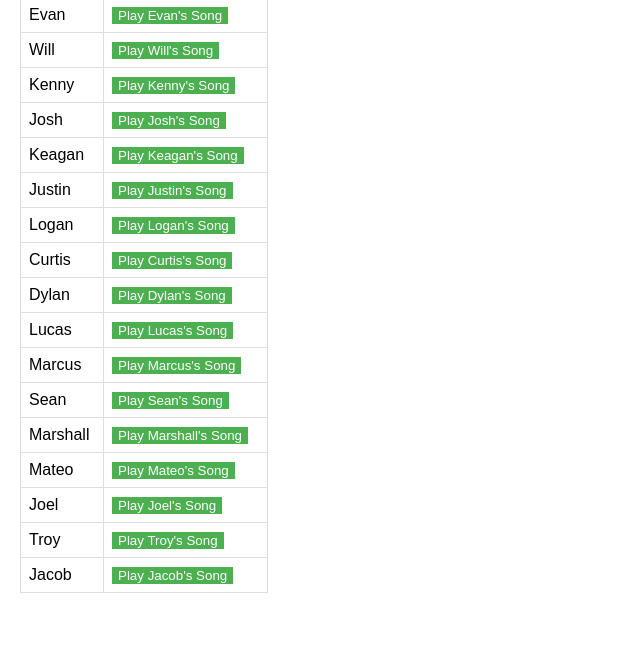
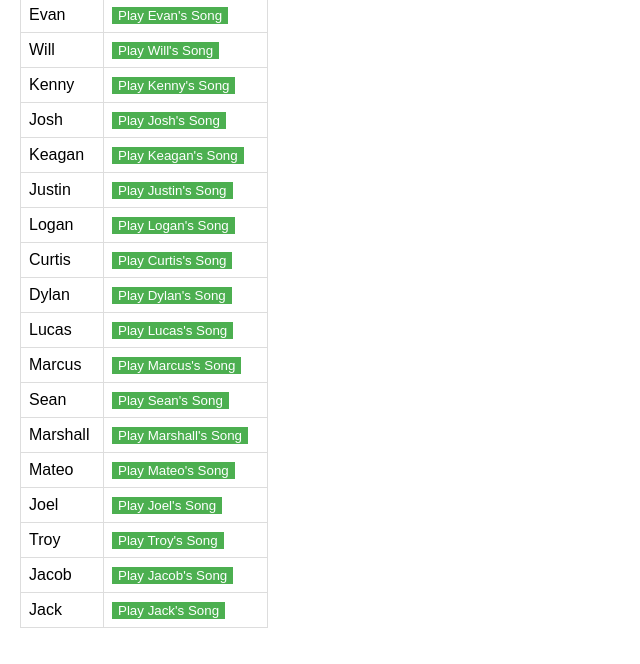
Before and after one commit to evan-beaudoin99/Goal-Song, a plain HTML site: page index.html in a window 1280 px wide. Shown: the part 138-802 px from the top of the page, without its empty margins (0-640 px from the left). Drawn offline with Linux system fonts and the light colour scheme.

Commit message:
Update index.html

```diff
--- a/index.html
+++ b/index.html
@@ -128,6 +128,10 @@ button:hover {
     <td>Jacob</td>
     <td><button onclick="playSong('jacob')">Play Jacob's Song</button></td>
     </tr>
+    <tr>
+    <td>Jack</td>
+    <td><button onclick="playSong('jack')">Play Jack's Song</button></td>
+    </tr>
 </tbody>
 </table>
 
@@ -160,8 +164,8 @@ function playSong(name) {
     'mateo': { name: 'Mateo', song: 'Family Ties', file: 'FamilyTies.mp3' },
     'joel': { name: 'Joel', song: 'California Gurls', file: 'CaliforniaGurls.mp3' },
     'troy': { name: 'Troy', song: 'Spooky, Scary, Skeletons', file: 'SSS.mp3' },
-    'jacob': { name: 'Jacob', song: 'Allahu Akbar', file: 'AllahuAkbar.mp3' }
-
+    'jacob': { name: 'Jacob', song: 'Allahu Akbar', file: 'AllahuAkbar.mp3' },
+    'jack': { name: 'Jack', song: 'Stop snitching', file: 'StopSnitching.mp3' }
     };
 
     if (nameToAudio.hasOwnProperty(name)) {
```
